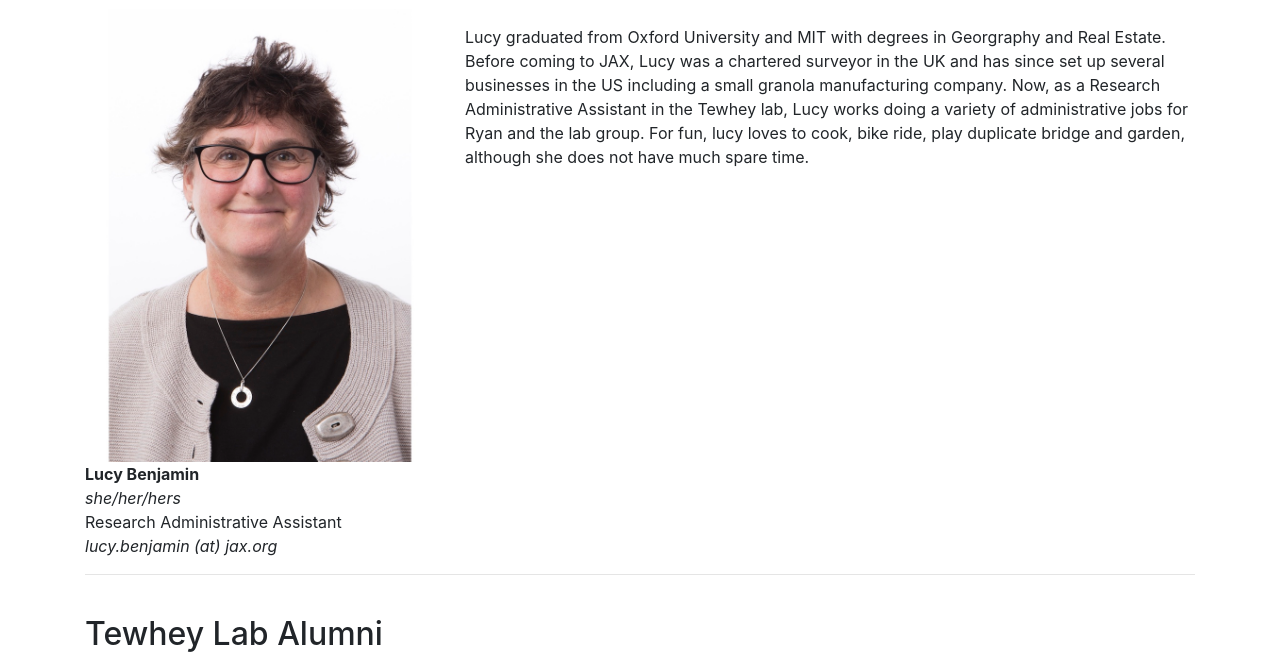
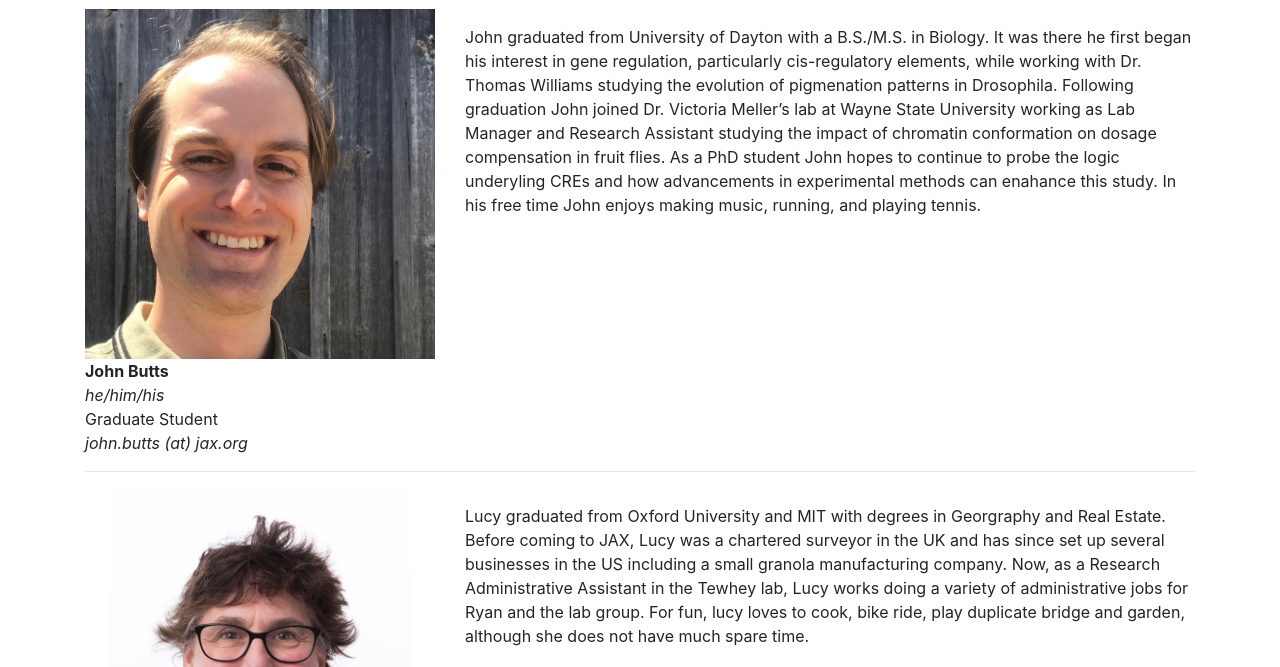
Before and after one commit to tewhey-lab/tewhey-lab.github.io, a Jekyll site: the page built from members/index.html, in a window 1280 px wide and 900 px high, scrolled down 2789 px, cut to the strip 233-900 px from the top of the window. Built offline with Jekyll 4.4.1, drawn with Linux system fonts in a browser that asks for light colours; nearby versions of some CDN libraries; comment, search, counter and statistics services are not loaded.

Commit message:
Add John

```diff
--- a/_data/members.yml
+++ b/_data/members.yml
@@ -73,6 +73,19 @@
   pipelines to be used in the analysis of MPRA count data as well as participating in the analysis itself. In her free time Hannah \
   enjoys baking, sharing said baked goods with other lab members, and knitting."
 
+- name: John Butts
+  image: /static/img/members/John.jpeg
+  altimage: /static/img/members/John_alt.jpg
+  pronouns: he/him/his
+  position: Graduate Student
+  email: john.butts (at) jax.org
+  description: "John graduated from University of Dayton with a B.S./M.S. in Biology. It was there he first began his interest in gene \
+  regulation, particularly cis-regulatory elements, while working with Dr. Thomas Williams studying the evolution of pigmenation patterns \
+  in Drosophila. Following graduation John joined Dr. Victoria Meller’s lab at Wayne State University working as Lab Manager and \
+  Research Assistant studying the impact of chromatin conformation on dosage compensation in fruit flies. As a PhD student John hopes \
+  to continue to probe the logic underyling CREs and how advancements in experimental methods can enahance this study. In his free time \
+  John enjoys making music, running, and playing tennis."
+
 - name: Lucy Benjamin
   image: /static/img/members/Benjamin.jpg
   # altimage: /static/img/members/Benjamin_pb.jpg
```
Also changed, not shown: static/img/members/John.jpeg (added), static/img/members/John_alt.jpg (added), 2 other files.
